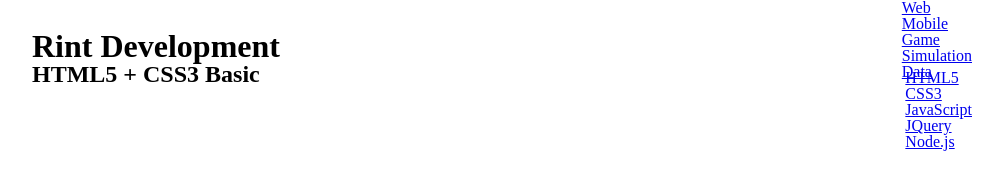
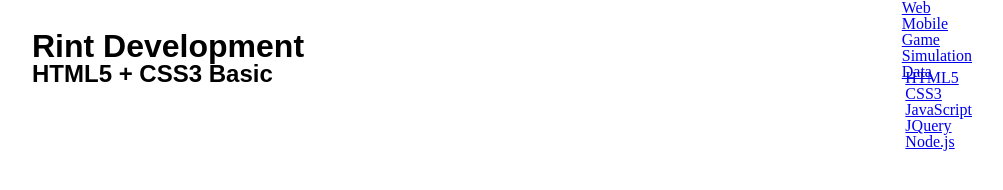
Before and after one commit to joong0818/TodayCommit, a plain HTML site: page Untitled-1.html in a window 1280 px wide. Shown: the whole page, without its empty margins (148-1151 px from the left). Drawn offline with Linux system fonts and the light colour scheme.

Commit message:
폰트 사용/구글 폰트
폰트 추가

```diff
--- a/Untitled-1.html
+++ b/Untitled-1.html
@@ -3,6 +3,7 @@
     <head>
         <meta charset="utf-8">
         <title>That i made</title>
+        <link rel="preconnect" href="https://fonts.gstatic.com">
         <style>
             /* http://meyerweb.com/eric/tools/css/reset/
             v2.0 | 20110126
@@ -63,6 +64,10 @@
                 right: 0; bottom: 10px;
             }
 
+            #title{
+                font-family: 'Oswald', sans-serif;
+            }
+
             body {
                 line-height: 1;
                 font-family: 'Times New Roman', serif;
```
